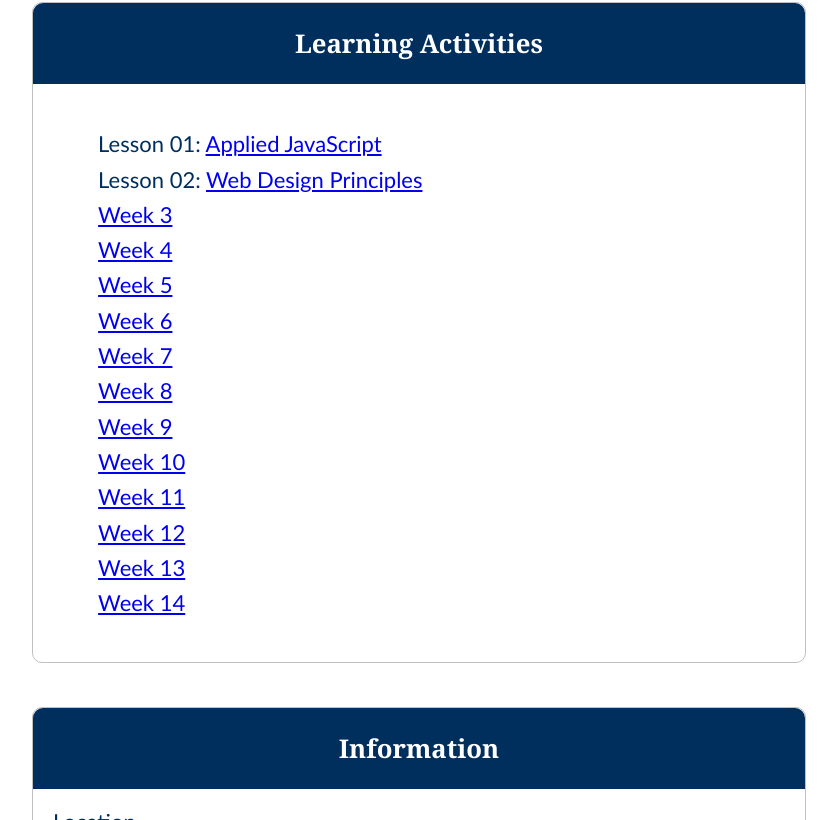
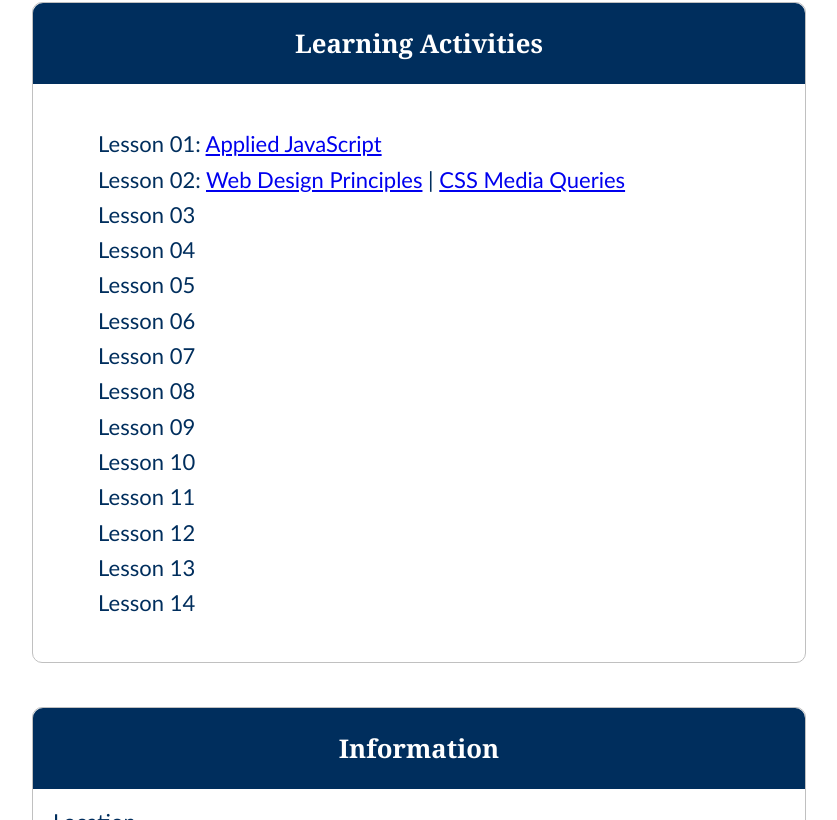
Before and after one commit to vwolfley/wdd-230-a9, a plain HTML site: page index.html in a window 1280 px wide. Shown: the part 703-1523 px from the top of the page, without its empty margins (221-1058 px from the left). Drawn offline with Linux system fonts and the light colour scheme.

Commit message:
update main page

```diff
--- a/index.html
+++ b/index.html
@@ -60,19 +60,19 @@
                     <div class="card-content">
                         <ul class="la-card">
                             <li>Lesson 01: <a href="https://codepen.io/vwolfley/pen/wvOzbYy">Applied JavaScript</a></li>
-                            <li>Lesson 02: <a href="lesson02/design.html">Web Design Principles</a></li>
-                            <li><a href="#">Week 3</a></li>
-                            <li><a href="#">Week 4</a></li>
-                            <li><a href="#">Week 5</a></li>
-                            <li><a href="#">Week 6</a></li>
-                            <li><a href="#">Week 7</a></li>
-                            <li><a href="#">Week 8</a></li>
-                            <li><a href="#">Week 9</a></li>
-                            <li><a href="#">Week 10</a></li>
-                            <li><a href="#">Week 11</a></li>
-                            <li><a href="#">Week 12</a></li>
-                            <li><a href="#">Week 13</a></li>
-                            <li><a href="#">Week 14</a></li>
+                            <li>Lesson 02: <a href="lesson02/design.html">Web Design Principles</a> | <a href="lesson02/media-query.html">CSS Media Queries</a></li>
+                            <li>Lesson 03<a href="#"></a></li>
+                            <li>Lesson 04<a href="#"></a></li>
+                            <li>Lesson 05<a href="#"></a></li>
+                            <li>Lesson 06<a href="#"></a></li>
+                            <li>Lesson 07<a href="#"></a></li>
+                            <li>Lesson 08<a href="#"></a></li>
+                            <li>Lesson 09<a href="#"></a></li>
+                            <li>Lesson 10<a href="#"></a></li>
+                            <li>Lesson 11<a href="#"></a></li>
+                            <li>Lesson 12<a href="#"></a></li>
+                            <li>Lesson 13<a href="#"></a></li>
+                            <li>Lesson 14<a href="#"></a></li>
                         </ul>
                     </div>
                 </section>
```
